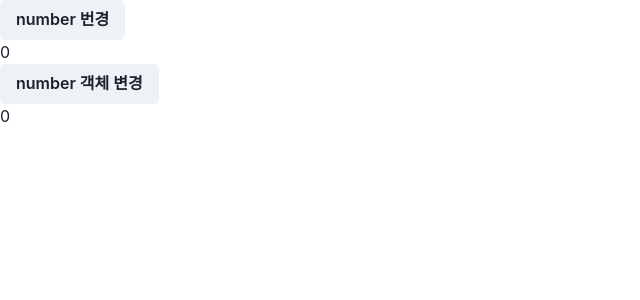
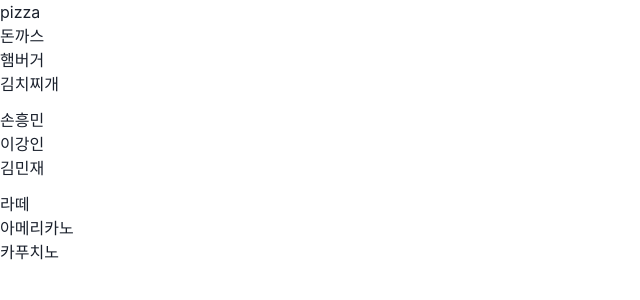
Before and after one commit to som42/reacht20231031, a React (Create React App) app: page / in a window 1280 px wide. Shown: the top 300 px of the page, without its empty margins (0-640 px from the left). Built offline with nearby package versions, Linux system fonts and the light colour scheme.

Commit message:
배열을 jsx에서 사용하기, 리스트아이템에 매핑되는 컴포넌트는 key prop을 꼭 가질 것,
key prop은 유일한 값이어야 하며 주로  db 의 primary key가 사용될 것이다.

```diff
--- a/src/App.js
+++ b/src/App.js
@@ -1,37 +1,41 @@
-import React, { useState } from "react";
-import { Box, Button, Text } from "@chakra-ui/react";
+import React from "react";
+import { Box, Link, List, ListItem } from "@chakra-ui/react";
 
 function App(props) {
-  // 상태를 변경하는 메소드가
-  // set... 메소드로 상태 변경할 수 있음.
-  // 상태가 같은 지 아닌지 판단해서 re-render 결정함
-  // 객체는 참조 값을 사용한다
+  //배열을 그리는 방법
+  // 상태 여서 변경 되어야 한다면?
+  const arr = ["pizza", "돈까스", "햄버거", "김치찌개"];
+  const arr2 = ["손흥민", "이강인", "김민재"];
+  const arr3 = ["라떼", "아메리카노", "카푸치노"];
+  const arr4 = [
+    {id: 0, name:"라떼"},
+    {id:1, name: "에스프레소"},
+    ];
 
-  const [number, setNumber] = useState(0);
-  // 객체
-  const [numberObject, setNumberObject] = useState({ number: 0 });
+  // 자바스크립트에 map 메소드는 새 배열을 리턴해준다.
 
-  function handleNumberObjectChange() {
-    // 이렇게 사용하면 안된다.
-    // numberObject.number = numberObject.number + 1;
-    // setNumberObject(numberObject);
-
-    // 복사해서 써야 함
-    // 변경된 객체가 들어와야 리액트는 re-render을 함.
-    const newNumberObject = { ...numberObject };
-    numberObject.number = numberObject.number + 1;
-    setNumberObject(newNumberObject);
-  }
+  const listItems = arr.map((item, index) => (
+    <ListItem key={index}>{item}</ListItem>
+  ));
 
   return (
     <div>
-      <Box>
-        <Button onClick={() => setNumber(number + 1)}>number 번경</Button>
-        <Text>{number}</Text>
+      <Box mb={3}>
+        <List>{listItems}</List>
       </Box>
-      <Box>
-        <Button onClick={handleNumberObjectChange}>number 객체 변경</Button>
-        <Text>{numberObject.number}</Text>
+      <Box mb={3}>
+        <List>
+          {arr2.map((e, index) => (
+            <ListItem key={index}>{e}</ListItem>
+          ))}
+        </List>
+      </Box>
+      <Box mb={3}>
+        <List>
+          {arr3.map((e, i) => (
+            <ListItem key={i}>{e}</ListItem>
+          ))}
+        </List>
       </Box>
     </div>
   );
```
